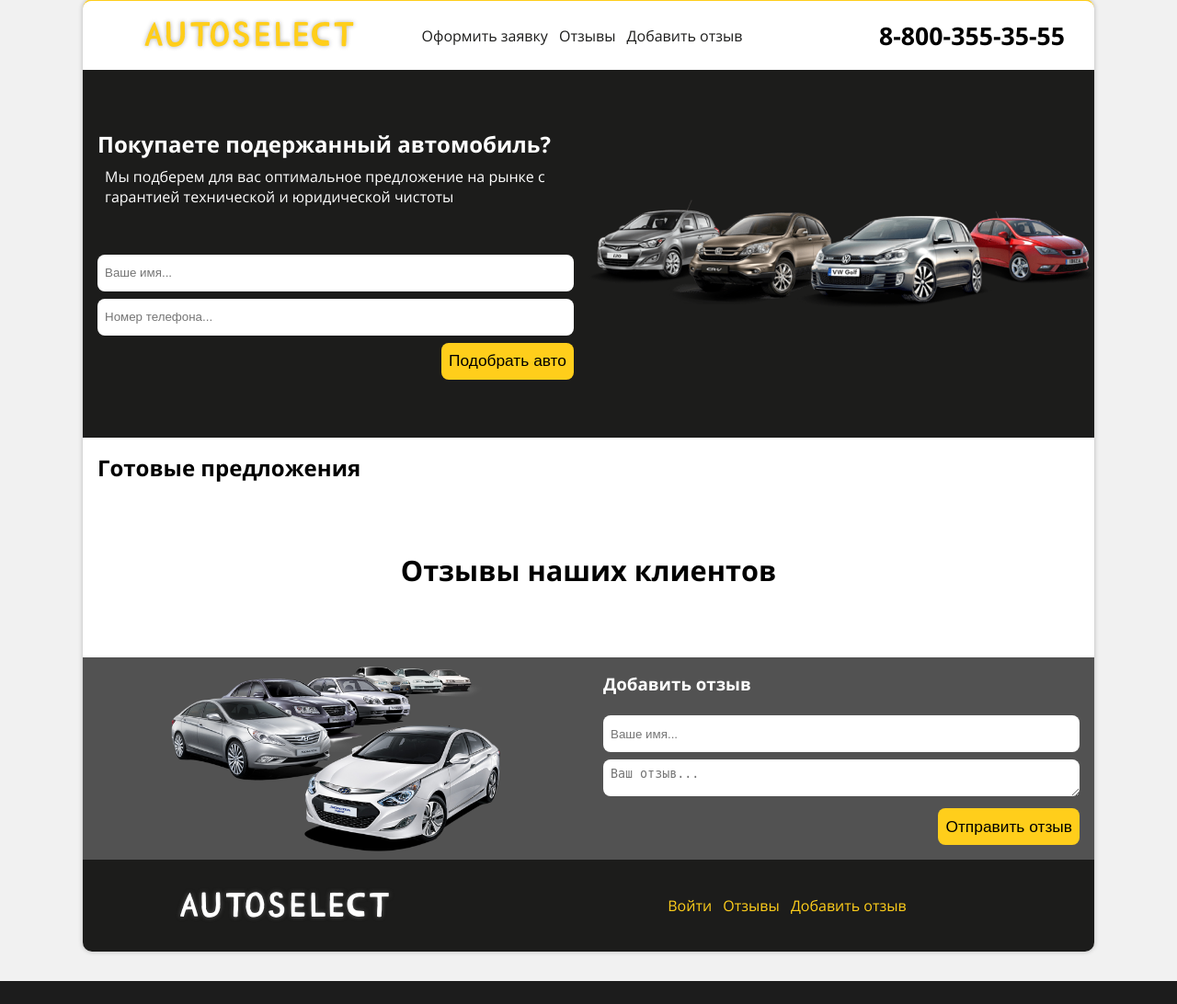
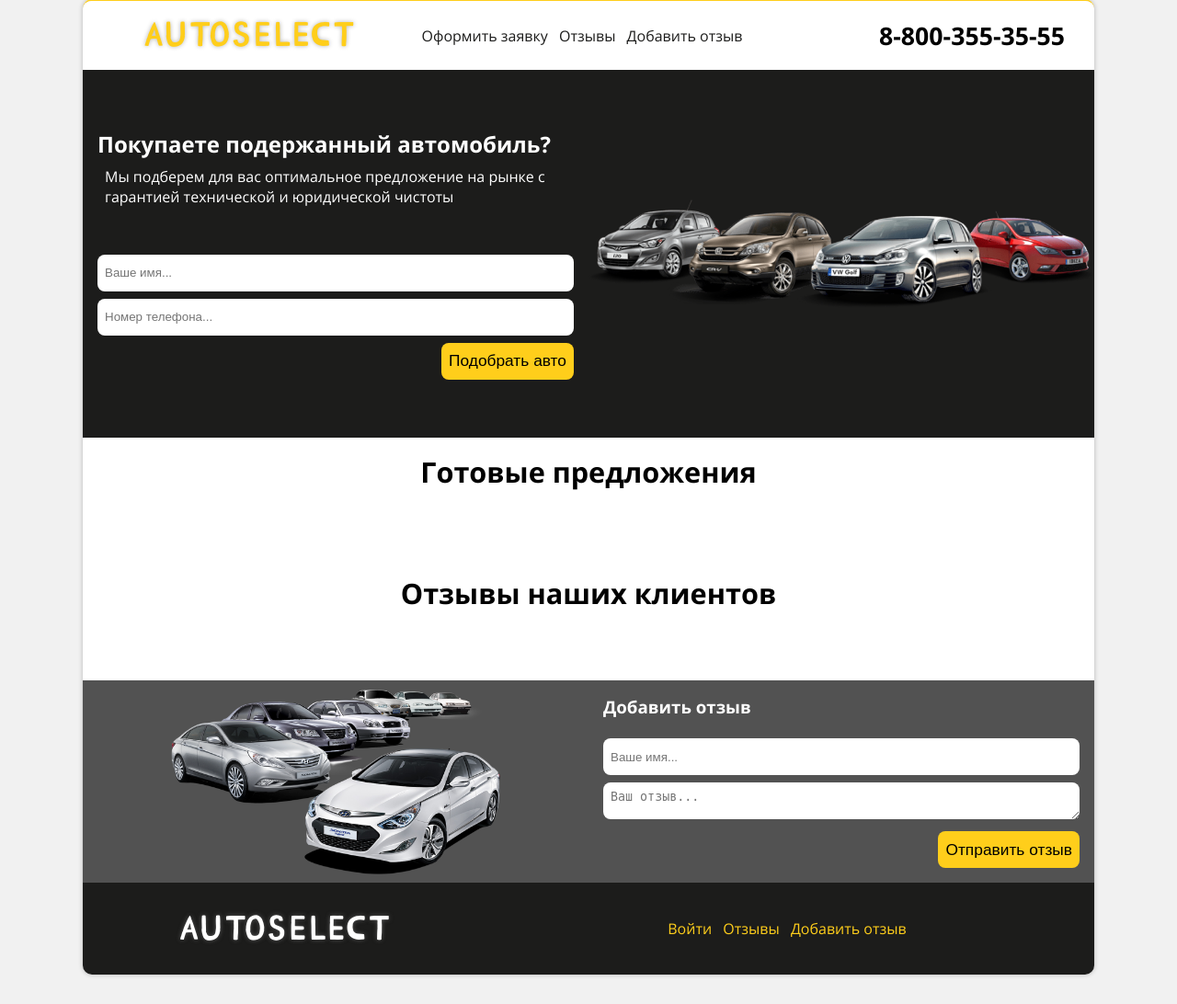
Before and after one commit to Gravedd/Artur, a PHP site: page / in a window 1280 px wide. Shown: the part 33-1125 px from the top of the page at 92% size. Before the commit the page ends 1100 px from the top, so only its background shows below. Run offline with PHP 8.4, Linux system fonts and the light colour scheme; data that the repository does not hold is empty.

Commit message:
h1 center align

```diff
--- a/index.php
+++ b/index.php
@@ -39,7 +39,7 @@
         <div class="claim carsbg"></div>
     </div>
     <section class="tosell">
-        <h1>Готовые предложения</h1>
+        <h1 style="text-align: center;margin-bottom: 16px;font-size: 23pt;">Готовые предложения</h1>
         <div class="offers">
             <?php foreach ($catalog as $item) { ?>
                 <div class="offer-wrapper">
```
